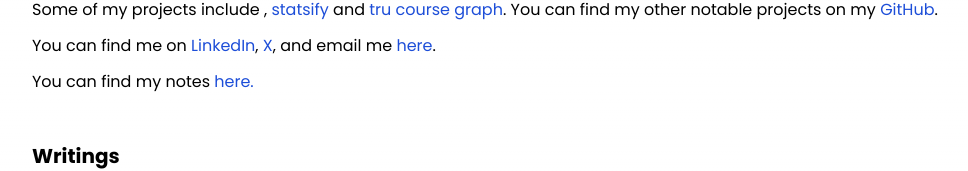
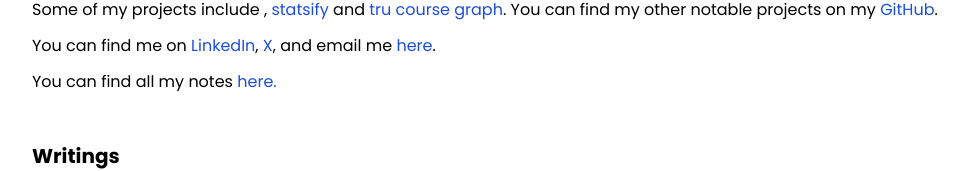
Before and after one commit to rupokghosh/rupokghosh.com, a Next.js app: page / in a window 1280 px wide. Shown: the part 230-401 px from the top of the page, without its empty margins (160-1128 px from the left). Built offline with nearby package versions, Linux system fonts and the light colour scheme.

Commit message:
fix: minor language fixes

```diff
--- a/src/app/page.tsx
+++ b/src/app/page.tsx
@@ -85,7 +85,7 @@ export default function Home() {
           .
         </p>
         <p>
-          You can find my notes
+          You can find all my notes
           <Link
             href="https://www.notion.so/rupokghosh/Notes-732320205a2b4a5bb3cabb2b62432236"
             target="_blank"
```
